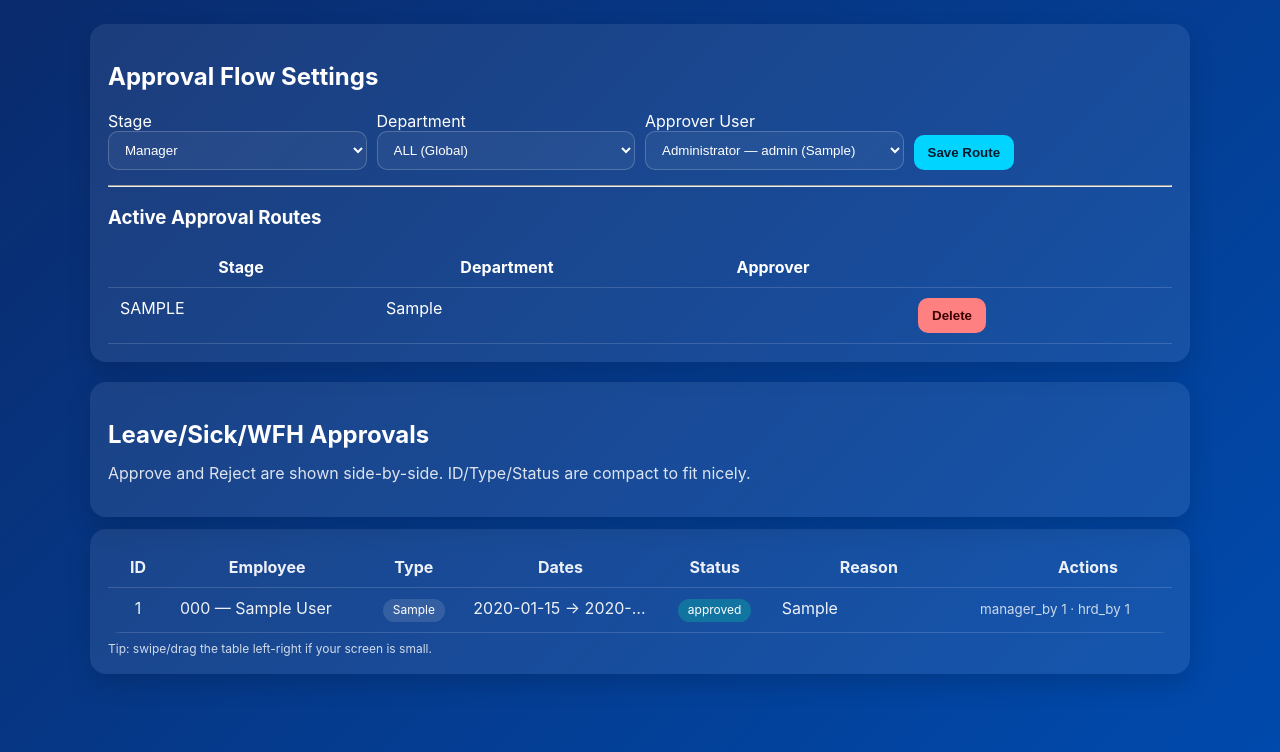
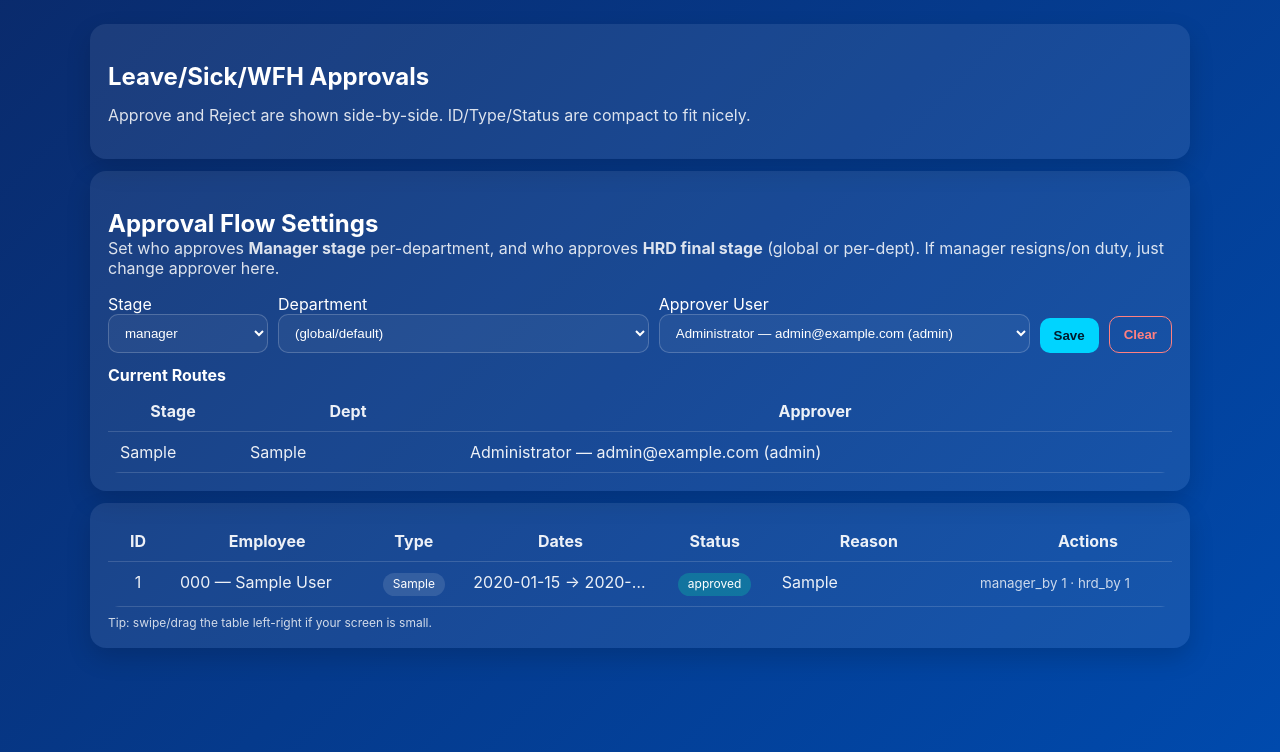
Before and after one commit to nandamiftahul/tbr_attendance, a Flask app: template templates/approvals.html in a window 1280 px wide. Shown: the part 48-800 px from the top of the page. Run offline with Flask 3, Linux system fonts and the light colour scheme; a user stored in the database is signed in; tables that the repository leaves empty hold one stand-in row (values such as "Sample post"); the template is opened without the code that fills it: values that come from a table or form of the project are taken from there, most other values are stand-ins (such as "Sample title", 1, 10 or a date in 2020); parts of the project's set-up code (start-up, migrations or seed data) failed here and were passed over.

Commit message:
Add files via upload

```diff
--- a/templates/approvals.html
+++ b/templates/approvals.html
@@ -1,80 +1,6 @@
-<!-- templates/approvals.html (REPLACE FULL) -->
 {% extends 'base.html' %}
 {% block title %}Approvals · Attendance{% endblock %}
 {% block content %}
-
-{% if current_user.role == 'admin' %}
-<div class="card" style="margin-bottom:20px;">
-  <h2>Approval Flow Settings</h2>
-
-  <form method="post" action="{{ url_for('approval_route_save') }}"
-        style="display:grid; grid-template-columns: repeat(4, 1fr); gap:10px;">
-
-    <div>
-      <label>Stage</label>
-      <select name="stage" required>
-        <option value="manager">Manager</option>
-        <option value="hrd">HRD</option>
-      </select>
-    </div>
-
-    <div>
-      <label>Department</label>
-      <select name="dept">
-        <option value="">ALL (Global)</option>
-        {% for d in departments %}
-        <option value="{{ d }}">{{ d }}</option>
-        {% endfor %}
-      </select>
-    </div>
-
-    <div>
-      <label>Approver User</label>
-      <select name="approver_user_id" required>
-        {% for u in users %}
-        <option value="{{ u.id }}">
-          {{ u.name }} — {{ u.role }}{% if u.employee and u.employee.dept %} ({{ u.employee.dept }}){% endif %}
-        </option>
-        {% endfor %}
-      </select>
-    </div>
-
-    <div style="align-self:end;">
-      <button class="btn" type="submit">Save Route</button>
-    </div>
-  </form>
-
-  <hr style="margin:15px 0;">
-
-  <h3>Active Approval Routes</h3>
-  <table class="table">
-    <thead>
-      <tr>
-        <th>Stage</th>
-        <th>Department</th>
-        <th>Approver</th>
-        <th></th>
-      </tr>
-    </thead>
-    <tbody>
-      {% for r in routes %}
-      <tr>
-        <td>{{ r.stage|upper }}</td>
-        <td>{{ r.dept or 'ALL' }}</td>
-        <td>{{ r.approver.name }}</td>
-        <td>
-          <form method="post" action="{{ url_for('approval_route_delete', id=r.id) }}"
-                onsubmit="return confirm('Delete this route?')">
-            <button class="btn danger" type="submit">Delete</button>
-          </form>
-        </td>
-      </tr>
-      {% endfor %}
-    </tbody>
-  </table>
-</div>
-{% endif %}
-
 
 <div class="card">
   <h2>Leave/Sick/WFH Approvals</h2>
@@ -83,60 +9,7 @@
   </p>
 </div>
 
-<div class="card" style="margin-top:12px;">
-  <div class="tablewrap">
-    <table class="table table-fixed">
-      <thead>
-        <tr>
-          <th class="col-id">ID</th>
-          <th class="col-emp">Employee</th>
-          <th class="col-type">Type</th>
-          <th class="col-dates">Dates</th>
-          <th class="col-status">Status</th>
-          <th class="col-reason">Reason</th>
-          <th class="col-actions">Actions</th>
-        </tr>
-      </thead>
-
-      <tbody>
-        {% for r in rows %}
-        <tr>
-          <td class="col-id">{{ r.id }}</td>
-
-          <td class="truncate col-emp" title="{{ r.employee.code }} — {{ r.employee.name }}">
-            {{ r.employee.code }} — {{ r.employee.name }}
-          </td>
-
-          <td class="col-type">
-            <span class="badge badge-{{ r.type }}">{{ r.type }}</span>
-          </td>
-
-          <td class="col-dates">
-            {{ r.start_date }} → {{ r.end_date }}
-          </td>
-
-          <td class="col-status">
-            <span class="badge badge-status badge-{{ r.status }}">{{ r.status }}</span>
-          </td>
-
-          <td class="truncate col-reason" title="{{ r.reason or '' }}">
-            {{ r.reason or '' }}
-          </td>
-
-          <td class="actions-cell col-actions">
-            {% if r.status in ['pending_manager','pending_hrd'] %}
-              <div class="actions-row">
-                <form method="post" action="{{ url_for('leave_approve', rid=r.id) }}">
-                  <button class="btn" type="submit">✓ Approve</button>
-                </form>
-
-                <form method="post"
-                      action="{{ url_for('leave_reject', rid=r.id) }}"
-                      onsubmit="return confirm('Reject request #{{ r.id }} ({{ r.employee.code }} — {{ r.employee.name }})?');">
-                  <button class="btn btn-outline-danger" type="submit">✕ Reject</button>
-                </form>
-              </div>
-{% if current_user.role == 'admin' %}
+{% if (current_user.role or '')|lower == 'admin' %}
 <div class="card" style="margin-top:12px;">
   <h2 style="margin-bottom:6px;">Approval Flow Settings</h2>
   <p style="opacity:.85;margin-top:-6px;">
@@ -199,7 +72,13 @@
           <tr>
             <td>{{ rr.stage }}</td>
             <td>{{ rr.dept or '(global/default)' }}</td>
-            <td>{{ rr.approver_user.name }} — {{ rr.approver_user.email }} ({{ rr.approver_user.role }})</td>
+            <td>
+              {% if rr.approver_user is defined %}
+                {{ rr.approver_user.name }} — {{ rr.approver_user.email }} ({{ rr.approver_user.role }})
+              {% else %}
+                {{ rr.approver_user_id }}
+              {% endif %}
+            </td>
           </tr>
           {% endfor %}
           {% if not (routes or []) %}
@@ -212,6 +91,60 @@
 </div>
 {% endif %}
 
+
+<div class="card" style="margin-top:12px;">
+  <div class="tablewrap">
+    <table class="table table-fixed">
+      <thead>
+        <tr>
+          <th class="col-id">ID</th>
+          <th class="col-emp">Employee</th>
+          <th class="col-type">Type</th>
+          <th class="col-dates">Dates</th>
+          <th class="col-status">Status</th>
+          <th class="col-reason">Reason</th>
+          <th class="col-actions">Actions</th>
+        </tr>
+      </thead>
+
+      <tbody>
+        {% for r in rows %}
+        <tr>
+          <td class="col-id">{{ r.id }}</td>
+
+          <td class="truncate col-emp" title="{{ r.employee.code }} — {{ r.employee.name }}">
+            {{ r.employee.code }} — {{ r.employee.name }}
+          </td>
+
+          <td class="col-type">
+            <span class="badge badge-{{ r.type }}">{{ r.type }}</span>
+          </td>
+
+          <td class="col-dates">
+            {{ r.start_date }} → {{ r.end_date }}
+          </td>
+
+          <td class="col-status">
+            <span class="badge badge-status badge-{{ r.status }}">{{ r.status }}</span>
+          </td>
+
+          <td class="truncate col-reason" title="{{ r.reason or '' }}">
+            {{ r.reason or '' }}
+          </td>
+
+          <td class="actions-cell col-actions">
+            {% if r.status in ['pending_manager','pending_hrd'] %}
+              <div class="actions-row">
+                <form method="post" action="{{ url_for('leave_approve', rid=r.id) }}">
+                  <button class="btn" type="submit">✓ Approve</button>
+                </form>
+
+                <form method="post"
+                      action="{{ url_for('leave_reject', rid=r.id) }}"
+                      onsubmit="return confirm('Reject request #{{ r.id }} ({{ r.employee.code }} — {{ r.employee.name }})?');">
+                  <button class="btn btn-outline-danger" type="submit">✕ Reject</button>
+                </form>
+              </div>
             {% else %}
               <small style="opacity:.85;">manager_by {{ r.manager_approved_by or '-' }} · hrd_by {{ r.hrd_approved_by or '-' }}</small>
             {% endif %}
@@ -322,6 +255,7 @@
 .badge-leave{ background: rgba(0, 200, 255, 0.22); }
 .badge-sick{ background: rgba(255, 128, 128, 0.22); }
 .badge-wfh{ background: rgba(180, 120, 255, 0.22); }
+.badge-on_site{ background: rgba(255, 165, 0, 0.22); }
 
 /* reject style (muted outline) */
 .btn-outline-danger{
```
